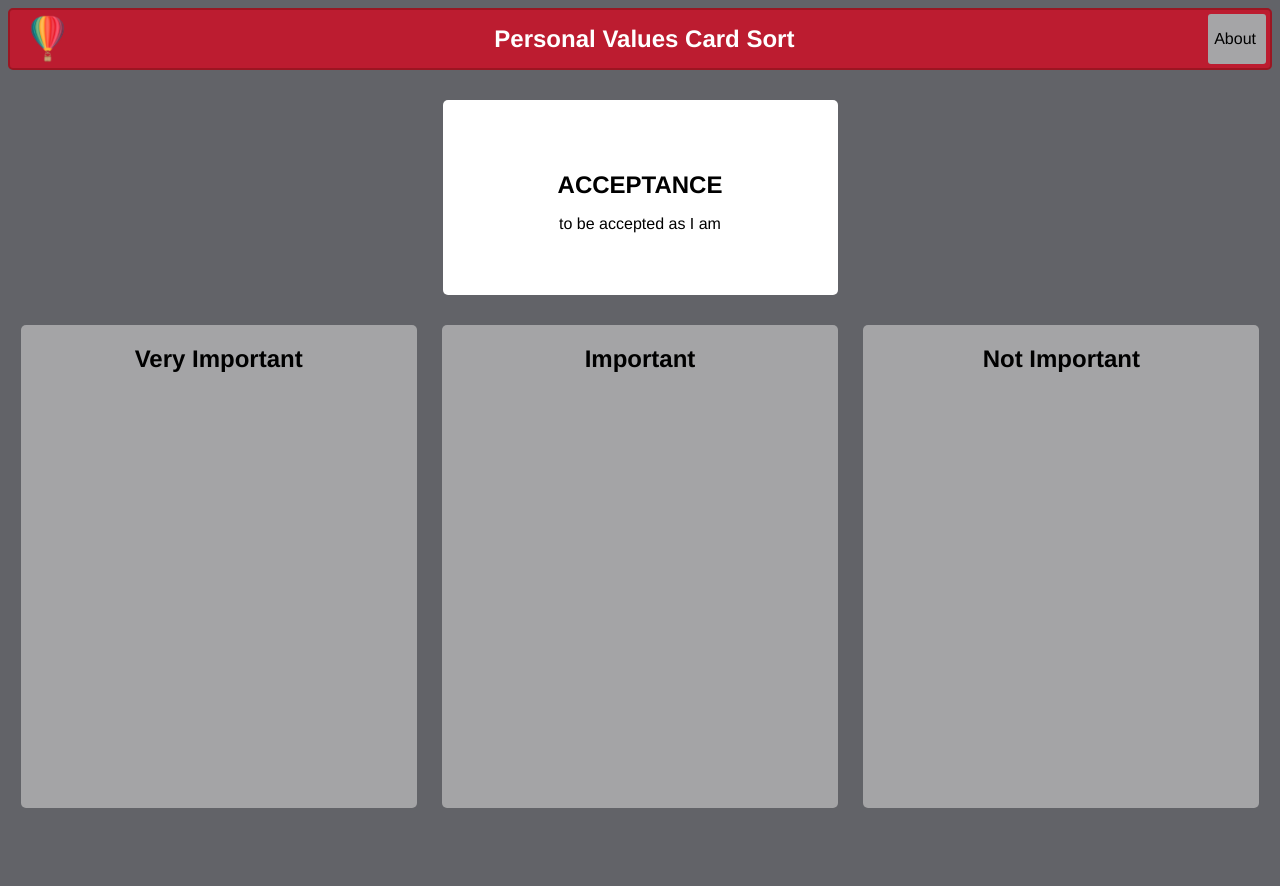
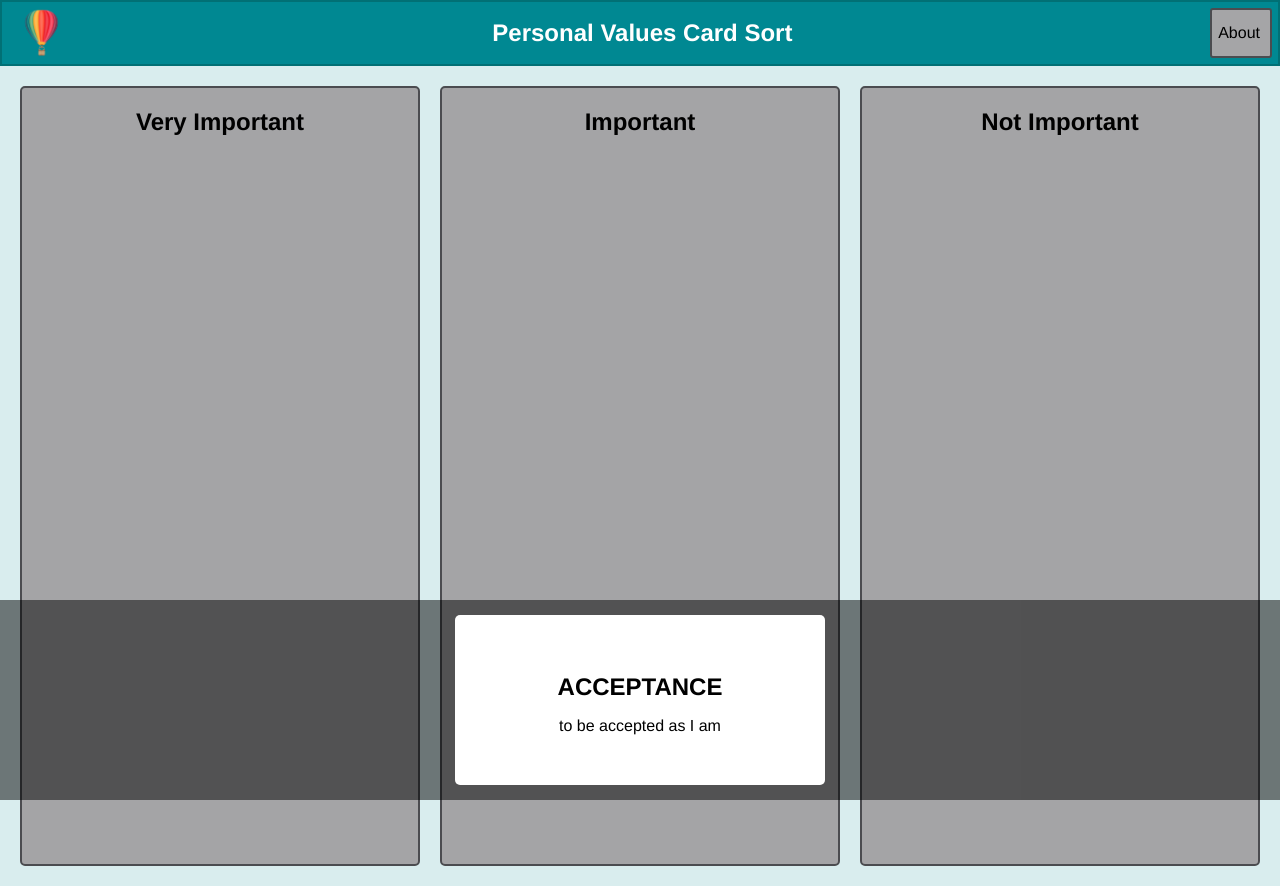
Before and after one commit to sidereus7/value-sort, a plain HTML site: page public/index.html in a window 1280 px wide. Before the commit the page ends 808 px from the top, so only its background shows below. Drawn offline with Linux system fonts and the light colour scheme; files whose address does not match are found by name.

Commit message:
Visual changes: moved card queue to bottom, changed color scheme

```diff
--- a/public/index.html
+++ b/public/index.html
@@ -7,6 +7,7 @@
   </head>
 
   <body>
+    <div class="container">
       <div class="nav-bar">
         <div class="nav-icon">
           <img class="nav-icon-image" src="hotairballoonicon.png" alt="A colorful hot air balloon">
@@ -35,10 +36,6 @@
         </div>
       </dialog>
 
-    <!-- TODO: what to display here when done?? -->
-    <div id="card-queue">
-    </div>
-
       <div class="columns">
         <div id="very-important" class="column">
           <h2 class="column-title">Very Important</h2>
@@ -61,5 +58,10 @@
           </div>
         </div>
       </div>
+
+          <!-- TODO: what to display here when done?? -->
+      <div id="card-queue">
+      </div>
+    </div>
   </body>
 </html>
--- a/public/styles/valuesort.css
+++ b/public/styles/valuesort.css
@@ -3,7 +3,7 @@ html {
 }
 
 body {
-  background-color: rgba(98, 99, 104, 1);
+  background-color: rgba(0, 136, 146, .15); /* turquoise */
   display: flex;
   flex-direction: column;
   height: 100%;
@@ -13,12 +13,23 @@ h1 {
   font-family: Helvetica, Arial, sans-serif;
 }
 
+.container {
+  display: flex;
+  flex-direction: column;
+
+  /* from my boi stack overflow */
+  /* TODO: takes up more than full page???? */
+  position: absolute;
+  top: 0;
+  bottom: 0;
+  left: 0;
+  right: 0;
+}
+
 .nav-bar {
-  background-color:  #BC1C30; /* rgba(74, 76, 79, 1); */
-  border: solid 2px #9B1622;
-  border-radius: 5px;
-  /* box-shadow: 1px 0.5px 0.5px black; */
-  padding: 4px;
+  background-color: rgba(0, 136, 146, 1); /* #BC1C30; */
+  border: solid 2px #017075;
+  padding: 6px;
 
   display: flex;
   flex-direction: row;
@@ -57,7 +68,7 @@ h1 {
 
 .nav-about button {
   background-color:rgba(165, 165, 167, 1);
-  border: 0px;
+  border: solid 2px #4B4C50;
   border-radius: 3px;
   font-family: Helvetica, Arial, sans-serif;
   font-size: 16px;
@@ -110,21 +121,21 @@ h1 {
 
 .columns {
   display: flex;
-  flex: 1;
-  overflow: hidden;
+  justify-content: space-around;
+
+  min-height: 100%;
+  padding: 10px;
 }
 
 .column {
   background: lightgray;
-  /* border: black solid 1px; */
+  border: solid 2px #4B4C50;
   border-radius: 5px;
   display: flex;
   flex: 1;
   flex-direction: column;
-  overflow: hidden;
 
-  margin-left: 1%;
-  margin-right: 1%;
+  margin: 10px;
 }
 
 .column-title {
@@ -150,23 +161,27 @@ h1 {
 }
 
 #card-queue {
+  position: fixed;
+  bottom: 0;
+  width: 100%;
+
   display: flex;
   justify-content: center;
+  align-self: flex-end;
   align-items: center;
 
+  background-color: rgba(0, 0, 0, .5); /* rgba(98, 99, 104, 1); */
   min-height: 200px;
-  margin-bottom: 20px;
-  margin-top: 20px;
 }
 
 .card {
   background: white;
   border: #4B4C51 4px;
   border-radius: 5px;
-  height: 175px;
+  height: 150px;
   margin: 10px;
   padding: 10px;
-  width: 375px;
+  width: 350px;
 
   display: flex;
   flex-direction: column;
```
Lines whose indentation alone changed are shown as unchanged.
